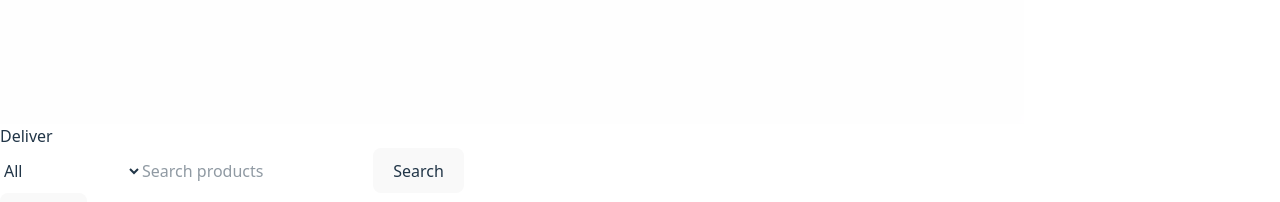
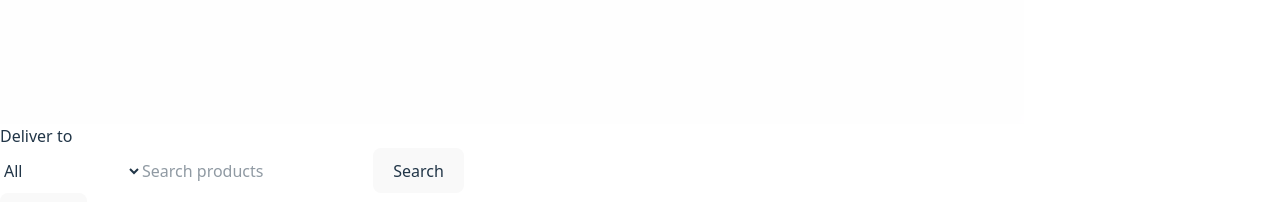
Before and after one commit to JosephAssefa-tech/Multi-Vendors, a React (Vite) app: page /home in a window 1280 px wide. Shown: the part 900-1102 px from the top of the page. Built offline with nearby package versions, Linux system fonts and the light colour scheme.

Commit message:
cards layout done

```diff
--- a/src/components/Home.jsx
+++ b/src/components/Home.jsx
@@ -116,7 +116,7 @@ const handleSignin = () => {
 
     <div className="flex items-center space-x-2">
       <img src="./src/assets/logo.png" alt="multi-vendor" className="w-32 h-24 object-contain" />
-      <h3 className="text-2xl font-bold">Deliver</h3>
+      <h3 className="text-2xl font-bold">Deliver to</h3>
     </div>
 
     <div className="flex flex-1 mx-4 space-x-2">
@@ -168,7 +168,7 @@ const handleSignin = () => {
   </div>
 </div>
 
-<div className="grid grid-cols-1 sm:grid-cols-2 md:grid-cols-3 lg:grid-cols-4 gap-4">
+<div className="grid grid-cols-1 sm:grid-cols-2 md:grid-cols-3 lg:grid-cols-4 gap-2">
   {products.map((product) => (
     // <Cards
     //   key={index}
--- a/src/elements/cards.jsx
+++ b/src/elements/cards.jsx
@@ -10,11 +10,11 @@ function Cards({ product }) {
 
     return(
     <>
-   <div className="bg-white shadow-md rounded-lg p-4 relative w-full sm:w-72 mt-32 space-2 z-50 relative">
+   <div className="bg-white shadow-md rounded-lg p-2 relative w-full sm:w-72 mt-26 space-2 z-50 relative">
       <img
         src={product.image}
         alt={product.title}
-        className="w-full h-48 object-cover rounded-md mb-4"
+        className="w-full h-42 object-cover rounded-md mb-4"
       />
       <h3 className="text-lg font-semibold mb-2">{product.title}</h3>
       <p className="text-gray-600 mb-4">{product.description}</p>
```
